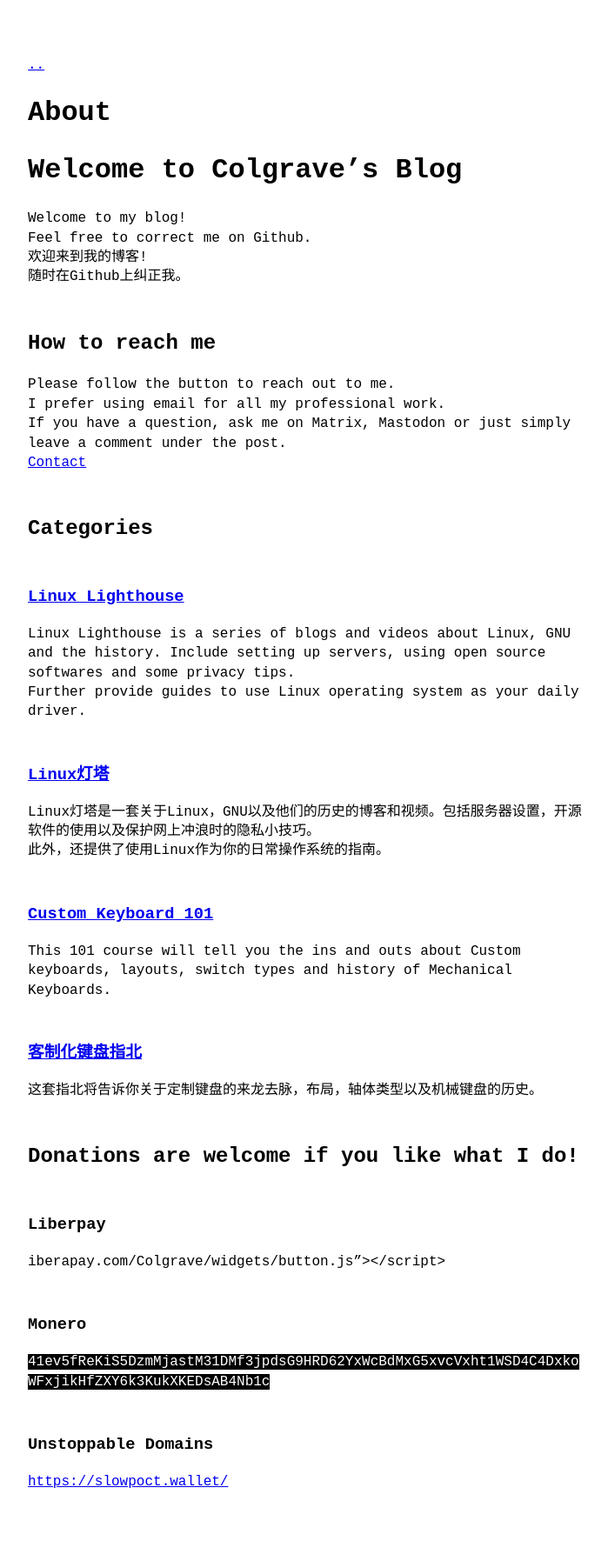
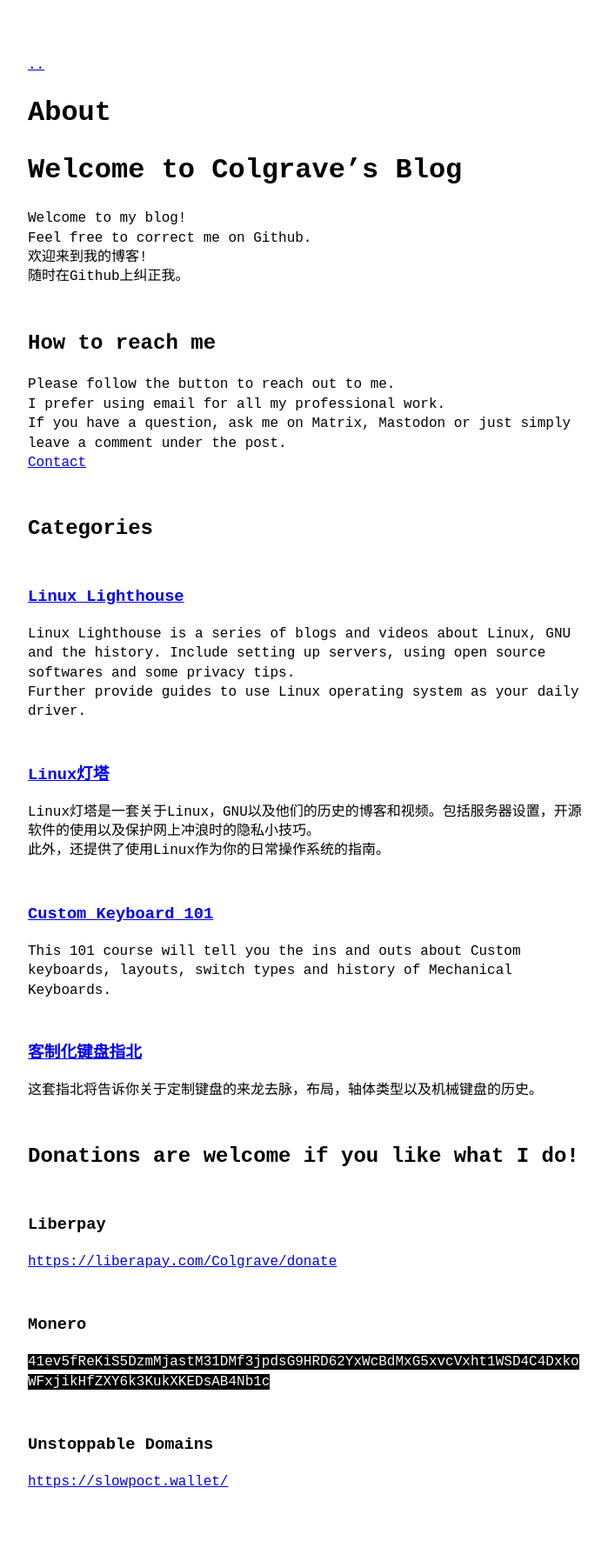
Before and after one commit to colgrave34/colgrave34.github.io, a Jekyll site: the page built from about.md, in a window 1280 px wide. Shown: the whole page at 87% size, without its empty margins (288-987 px from the left). Built offline with Jekyll 4.4.1, drawn with Linux system fonts in a browser that asks for light colours.

Commit message:
Update Liberpay link

```diff
--- a/about.md
+++ b/about.md
@@ -32,7 +32,7 @@
 
 ## Donations are welcome if you like what I do!
 ### Liberpay
-iberapay.com/Colgrave/widgets/button.js"></script>
+[https://liberapay.com/Colgrave/donate](https://liberapay.com/Colgrave/donate)
 
 ### Monero
 `41ev5fReKiS5DzmMjastM31DMf3jpdsG9HRD62YxWcBdMxG5xvcVxht1WSD4C4DxkoWFxjikHfZXY6k3KukXKEDsAB4Nb1c`
```
